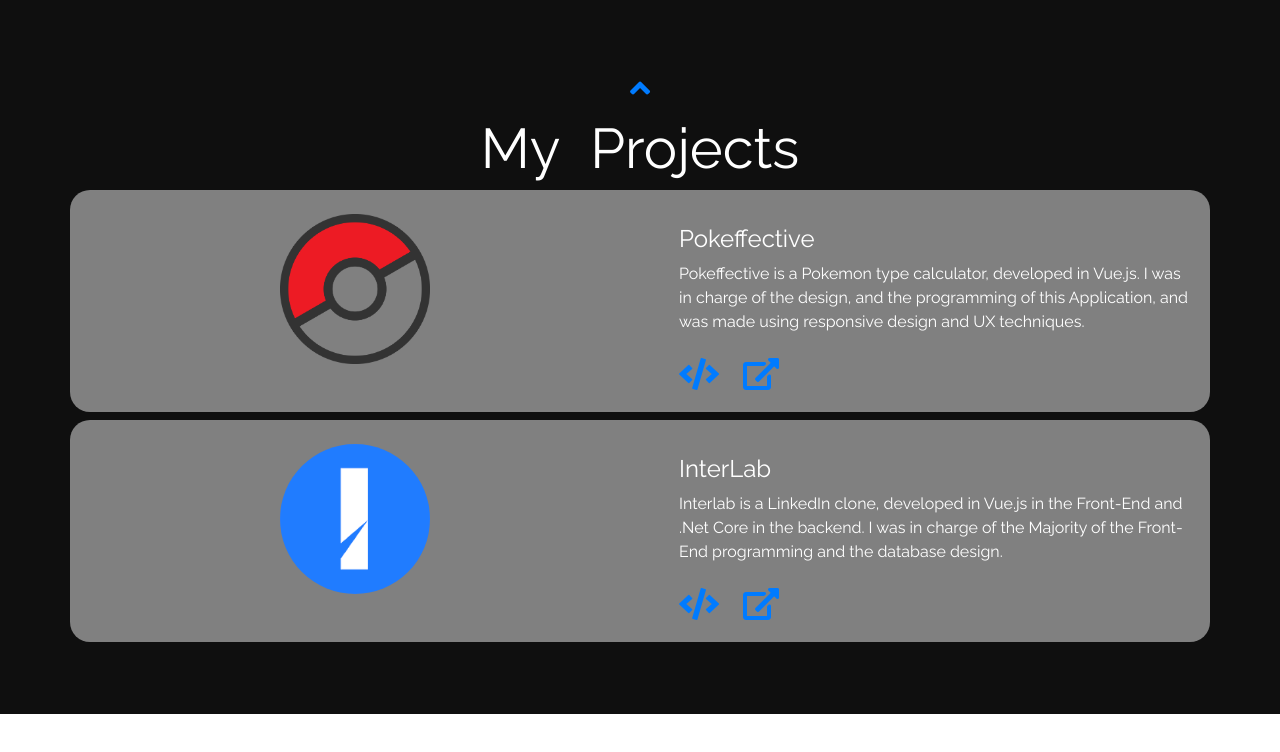
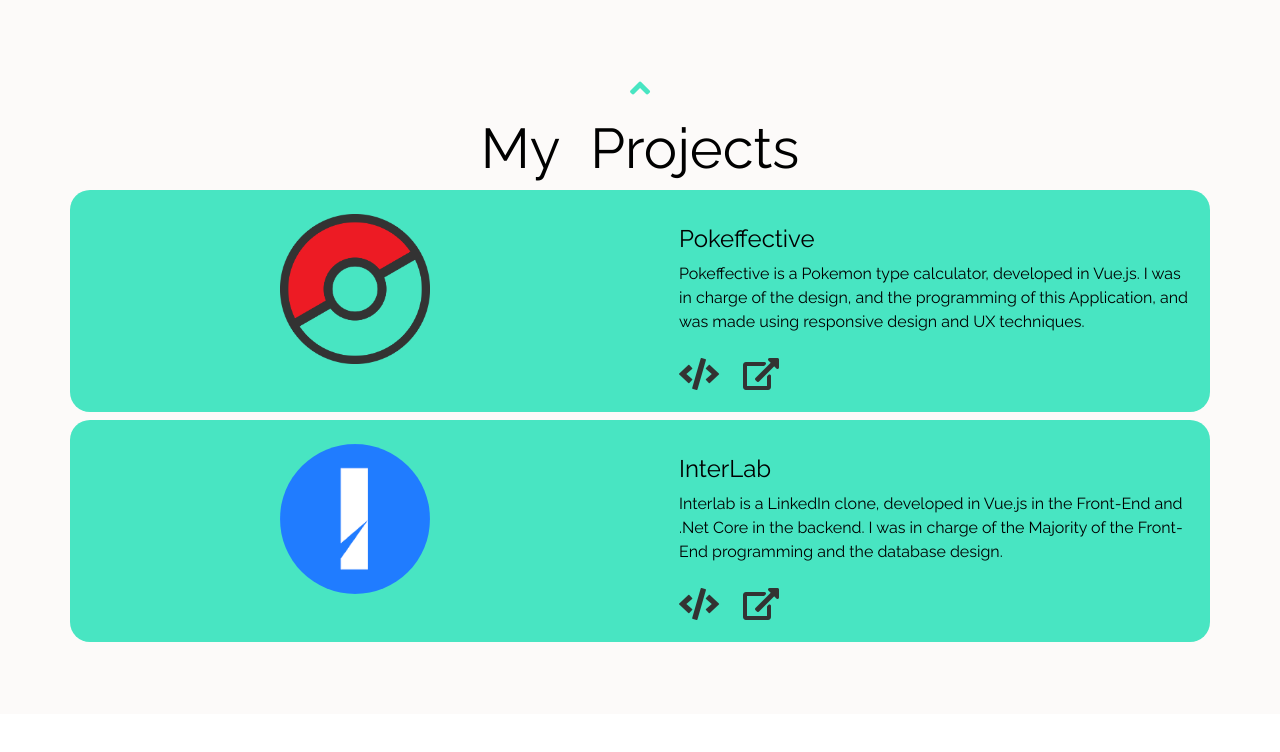
Before and after one commit to 8rb/Portfolio, a React (Create React App) app: page /projects in a window 1280 px wide. Shown: the top 752 px of the page. Built offline with nearby package versions, Linux system fonts and the light colour scheme.

Commit message:
Changed color palette

```diff
--- a/src/App.css
+++ b/src/App.css
@@ -3,18 +3,18 @@
     width: 100vw;
     margin:0px auto;
     border-radius: 0;
-    color: #ffffff;
+    color: #000000;
 }
 
 .projects {
     margin:0px auto;
     border-radius: 0;
-    color: #ffffff;
+    color: #000000;
 }
 
 .bg{
     background-image: url("../src/images/background.png");
-    background: #0f0f0f;
+    background: #FCFAF9;
 }
 
 h1 {
@@ -37,7 +37,28 @@ h2 {
 }
 
 .proyectCard {
-    background-color: gray;
-    outline-color: gray;
+    background-color: #48E5C2;
+    color: #000000;
     border-radius: 20px;
 }
+
+.homeIcon {
+    color: #48E5C2;
+}
+.homeIcon:hover {
+    color: #43a892;
+}
+
+.codeIcon {
+    color: #333333;
+}
+.codeIcon:hover {
+    color: #FF99C9;
+}
+
+.projectIcon {
+    color: #333333;
+}
+.projectIcon:hover {
+    color: #FA9F42;
+}
--- a/src/components/HomeComponent.js
+++ b/src/components/HomeComponent.js
@@ -16,7 +16,7 @@ function Home() {
                         </div>
                     </div>
                     <div className="row justify-content-center align-items-center">
-                        <hr className="col-5 bg-primary"></hr>
+                        <hr className="col-5"></hr>
                     </div>
                     <div className="row justify-content-center align-items-center">
                         <div className="col-auto offset-0">
@@ -30,16 +30,16 @@ function Home() {
                         <div className="col-auto col-sm-auto">
                             <div className="row mt-4">
                                 <a className="col-3" href={Pdf} target ="_blank" rel="noopener noreferrer">
-                                    <i className="fas fa-file-pdf fa-2x"></i>
+                                    <i className="homeIcon fas fa-file-pdf fa-2x"></i>
                                 </a>
                                 <a className="col-3" href="https://github.com/8rb" target="_blank" rel="noopener noreferrer">
-                                    <i className="fab fa-github fa-2x"></i>
+                                    <i className="homeIcon fab fa-github fa-2x"></i>
                                 </a>
                                 <a className="col-3" href="https://www.linkedin.com/in/rodrigo-ramirez8/" target="_blank" rel="noopener noreferrer">
-                                    <i className="fab fa-linkedin-in fa-2x"></i>
+                                    <i className="homeIcon fab fa-linkedin-in fa-2x"></i>
                                 </a>
                                 <a className="col-3" href="mailto:rodrigo8rb@hotmail.com">
-                                    <i className="fas fa-envelope fa-2x"></i>
+                                    <i className="homeIcon fas fa-envelope fa-2x"></i>
                                 </a>
                             </div>
                         </div>
@@ -48,7 +48,7 @@ function Home() {
                 <div className="container">
                     <div className="row justify-content-center">
                         <Link className="nav-link" to="/projects">
-                            <span className="fas fa-angle-down fa-2x"></span>
+                            <span className="homeIcon fas fa-angle-down fa-2x"></span>
                         </Link>
                     </div>
                 </div>
--- a/src/components/ProjectsComponent.js
+++ b/src/components/ProjectsComponent.js
@@ -18,10 +18,10 @@ function Pokeffective() {
                         <Media heading>Pokeffective</Media>
                         <p className="mb-4">Pokeffective is a Pokemon type calculator, developed in Vue.js. I was in charge of the design, and the programming of this Application, and was made using responsive design and UX techniques.</p>
                         <a href="https://github.com/8rb/Pokeffective2" target="_blank" rel="noopener noreferrer">
-                            <i className="fas fa-code fa-2x"></i>
+                            <i className="codeIcon fas fa-code fa-2x"></i>
                         </a>
                         <a href="https://pokeffective.onrender.com/" target="_blank" rel="noopener noreferrer">
-                            <i className="fas fa-external-link-alt fa-2x ml-4"></i>
+                            <i className="projectIcon fas fa-external-link-alt fa-2x ml-4"></i>
                         </a>
                     </Media>
                 </div>
@@ -44,10 +44,10 @@ function Interlab() {
                         <Media heading>InterLab</Media>
                         <p className="mb-4">Interlab is a LinkedIn clone, developed in Vue.js in the Front-End and .Net Core in the backend. I was in charge of the Majority of the Front-End programming and the database design.</p>
                         <a href="https://github.com/8rb/interlab-webapps" target="_blank" rel="noopener noreferrer">
-                            <i className="fas fa-code fa-2x"></i>
+                            <i className="codeIcon fas fa-code fa-2x"></i>
                         </a>
                         <a href="https://interlab.onrender.com/#/" target="_blank" rel="noopener noreferrer">
-                            <i className="fas fa-external-link-alt fa-2x ml-4"></i>
+                            <i className="projectIcon fas fa-external-link-alt fa-2x ml-4"></i>
                         </a>
                     </Media>
                 </div>
@@ -62,7 +62,7 @@ function Projects() {
                 <div className="container">
                     <div className="row justify-content-center">
                         <Link className="nav-link" to="/home">
-                            <span className="fas fa-angle-up fa-2x"></span>
+                            <span className="homeIcon fas fa-angle-up fa-2x"></span>
                         </Link>
                     </div>
                 </div>
```
